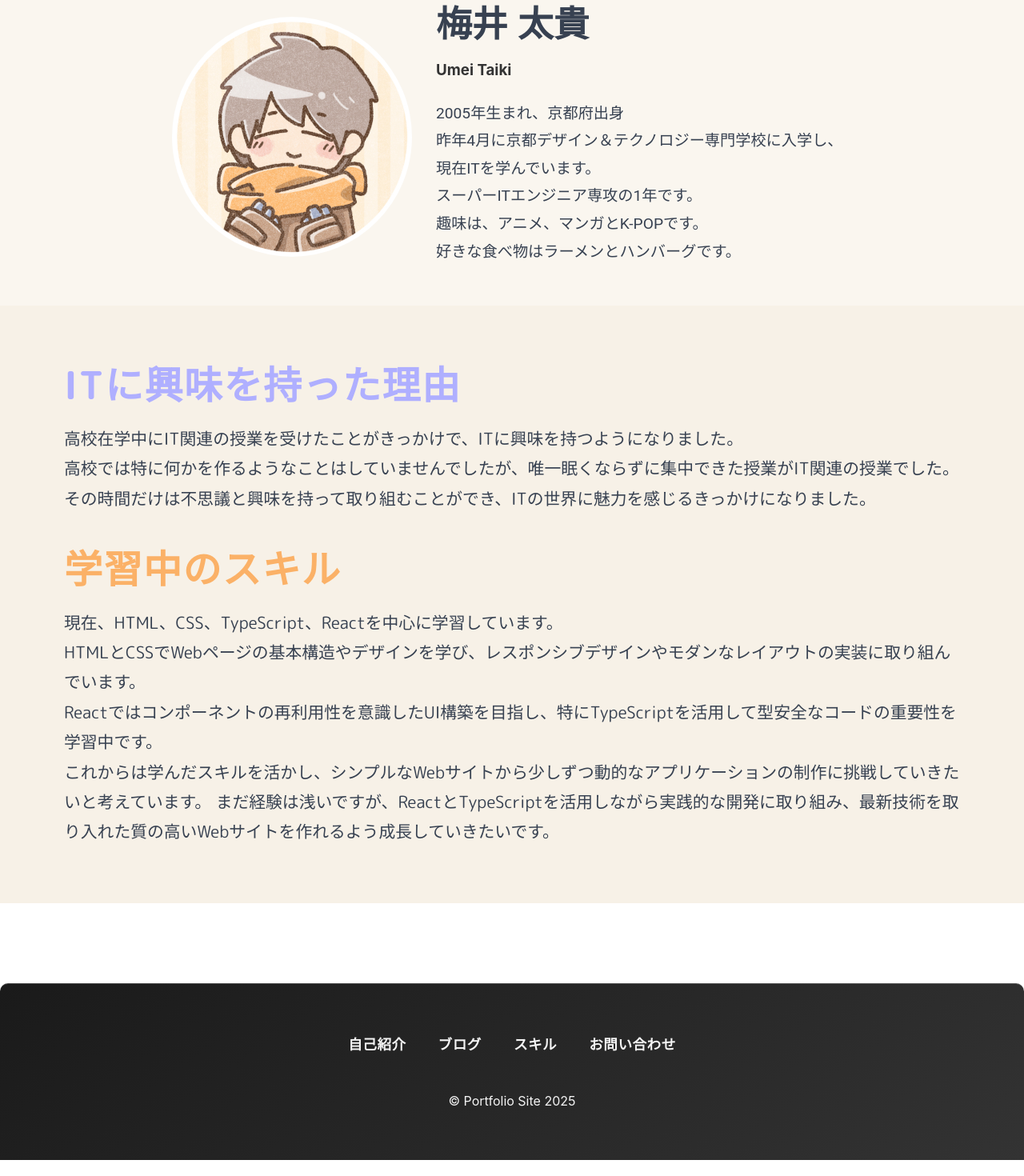
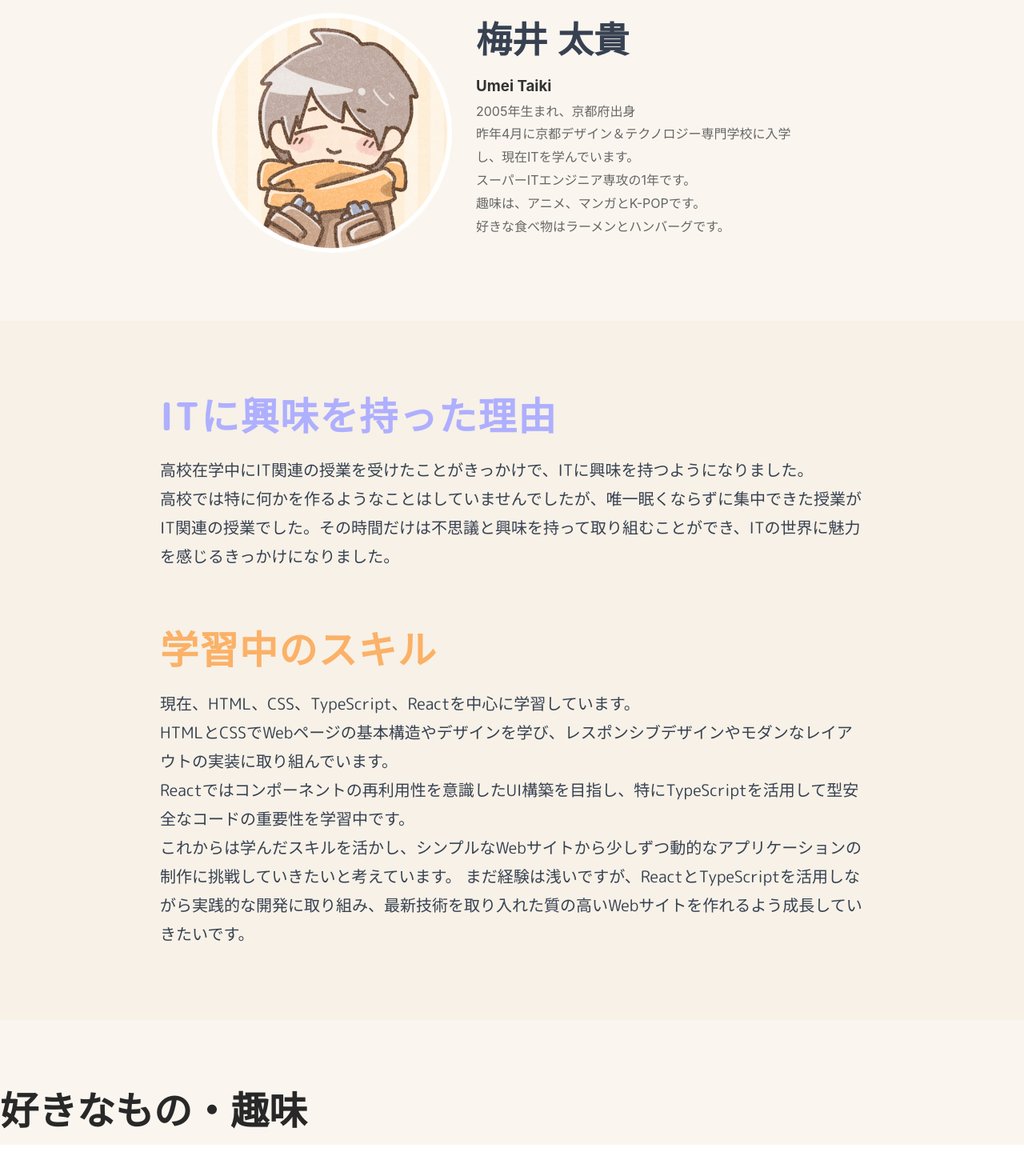
Before and after one commit to KTCume/react-next-portfolio, a Next.js app: page /about in a window 1280 px wide. Shown: the part 580-2050 px from the top of the page at 80% size. Built offline with nearby package versions, Linux system fonts and the light colour scheme; a web font is replaced by a local one.

Commit message:
デザイン変更

```diff
--- a/app/_components/BlogList/index.module.css
+++ b/app/_components/BlogList/index.module.css
@@ -9,6 +9,7 @@
     border: none;
     overflow: hidden;
     box-shadow: 0 6px 12px rgba(0, 0, 0, 0.15);
+    background-color: #f0f0f0;
     display: flex;
     flex-direction: column;
     transition: opacity 0.3s ease; /* ホバー時アニメーション */
--- a/app/_components/Footer/index.tsx
+++ b/app/_components/Footer/index.tsx
@@ -20,7 +20,7 @@ export default function Footer() {
                     </li>
                 </ul>
             </nav>
-            <p className={styles.cr}>©︎ Portfolio Site 2025</p>
+            <p className={styles.cr}>©︎ 2025 Umei Taiki</p>
         </footer>
     );
 }
--- a/app/_components/SkillList/index.module.css
+++ b/app/_components/SkillList/index.module.css
@@ -9,6 +9,7 @@
     border: none;
     overflow: hidden;
     box-shadow: 0 6px 12px rgba(0, 0, 0, 0.15);
+    background-color: #f0f0f0;
     text-align: center;
     display: flex;
     flex-direction: column;
--- a/app/about/page.module.css
+++ b/app/about/page.module.css
@@ -9,12 +9,13 @@
     margin: 0 auto;
     width: 100%;
     max-width: 850px;
+    padding: 0 50px 50px;
 }
 
 .title {
     font-size: 4.5rem;
     font-weight: 700;
-    margin-top: 60px;
+    margin-top: 80px;
     margin-bottom: 40px;
     text-align: center;
     color: #af88f3;
@@ -56,16 +57,15 @@
 }
 
 .profileText {
-    font-size: 1.2rem;
-    color: #374151;
-    font-family: 'Roboto', sans-serif;
-    line-height: 1.8;
-    white-space: pre-wrap; /* 改行を反映させる */
-    margin: 20px 0;
+    font-size: 1rem;
+    margin-bottom: 24px;
+    color: #666;
+    max-width: 600px; /* テキストの横幅を制限して見やすく */
 }
 
 .interest {
     background-color: rgb(247, 241, 231);
+    padding: 0 200px;
 }
 
 .interestImage {
@@ -83,45 +83,45 @@
     color: #afafff;
     letter-spacing: 1.5px; /* 文字間隔を広げる */
     line-height: 1.2; /* 行間を広げて可読性を高める */
-    padding: 0 80px;
-    padding-top: 70px;
+    padding-top: 90px;
 }
 
 .interestText {
-    font-size: 1.3rem;
+    font-size: 20px;
     color: #374151;
     font-family: 'M PLUS Rounded 1c', sans-serif;
     line-height: 1.8;
     white-space: pre-wrap; /* 改行を反映させる */
     margin: 20px 0;
-    padding: 0 80px;
-}
-
-.skilltop {
-    background-color: #e4e4e4;
 }
 
 /* 学習中のスキルテキスト */
 .skillTitle {
-    margin-top: 40px;
+    margin-top: 70px;
     font-family: 'M PLUS Rounded 1c', sans-serif; /* 丸みのあるおしゃれなフォントを指定 */
     font-size: 3rem;
     font-weight: 700; /* 軽めの太さ */
     color: #fbb167;
     letter-spacing: 1.5px; /* 文字間隔を広げる */
     line-height: 1.2; /* 行間を広げて可読性を高める */
-    padding: 0 80px;
 }
 
 .skillText {
-    font-size: 1.3rem;
+    font-size: 20px;
     color: #374151;
     font-family: 'M PLUS Rounded 1c', sans-serif;
     line-height: 1.8;
     white-space: pre-wrap; /* 改行を反映させる */
     margin: 20px 0;
-    padding: 0 80px;
-    padding-bottom: 70px;
+    padding-bottom: 90px;
+}
+
+.hobbyTitle {
+    margin-top: 70px;
+    font-family: 'M PLUS Rounded 1c', sans-serif; /* 丸みのあるおしゃれなフォントを指定 */
+    font-size: 3rem;
+    font-weight: 600; /* 軽めの太さ */
+    color: #282828;
 }
 
 @media (max-width: 960px) {
@@ -143,3 +143,21 @@
         font-size: 1.1rem; /* テキストの文字サイズを調整 */
     }
 }
+
+@media (max-width: 768px) {
+    .interest {
+        padding: 0 50px;
+    }
+    .interestTitle {
+        font-size: 2rem;
+    }
+    .interestText {
+        font-size: 17px;
+    }
+    .skillTitle {
+        font-size: 2rem;
+    }
+    .skillText {
+        font-size: 17px;
+    }
+}
--- a/app/about/page.tsx
+++ b/app/about/page.tsx
@@ -47,6 +47,15 @@ export default function Page() {
                     </p>
                 </div>
             </section>
+
+            <section className={styles.hobby}>
+            <h2 className={styles.hobbyTitle}>好きなもの・趣味</h2>
+                <div className={styles.hobbyContainer}>
+                    <p className={styles.hobbyText}>
+
+                    </p>
+                </div>
+            </section>
         </div>
     );
 }
--- a/app/page.module.css
+++ b/app/page.module.css
@@ -89,7 +89,6 @@
   align-items: center;
   justify-content: center;
   padding: 48px 16px;
-  text-align: center;
   background-color: #e7d7f7; /* 背景を淡いグレーに設定 */
   /* border-top: 1px solid #ddd; セクション間の区切り線 */
   margin: 80px auto; /* 上下中央揃え用の余白 */
@@ -103,20 +102,44 @@
   font-size: 3.8rem;
   font-weight: bold;
   margin-bottom: 16px;
+  text-align: center;
   color: #333;
+}
+
+.profileContainer {
+  display: flex;
+  align-items: center; /* 縦方向に中央揃え */
+  gap: 30px; /* 画像とテキストの間隔 */
+  width: 100%;
+  max-width: 1200px;
+  margin-bottom: 30px;
+  padding: 0 200px;
+}
+
+.profileTextContainer {
+  display: flex;
+  flex-direction: column; /* 名前とテキストを縦並び */
+  justify-content: center; /* テキストを中央揃え */
+}
+
+.name {
+  font-size: 2.8rem;
+  font-weight: 700;
+  color: #374151;
+  font-family: "Sawarabi Mincho", sans-serif;
+}
+
+.profileText {
+  font-size: 1rem;
+  margin-bottom: 24px;
+  color: #666;
+  max-width: 600px; /* テキストの横幅を制限して見やすく */
 }
 
 .profileImage {
   margin: 10px;
   border-radius: 50%; /* 丸い画像にする */
   object-fit: cover; /* 画像が丸に収まるように調整 */
-}
-
-.profileDescription {
-  font-size: 1rem;
-  margin-bottom: 24px;
-  color: #666;
-  max-width: 600px; /* テキストの横幅を制限して見やすく */
 }
 
 .profileLink {
@@ -191,6 +214,17 @@
   .skill {
     width: calc(100% - 160px);
   }
+  .profileContainer {
+    padding: 0 100px;
+    flex-direction: column; /* 画面サイズが小さくなったら縦並びに変更 */
+    align-items: center; /* 中央揃え */
+  }
+}
+
+@media (max-width: 768px) {
+  .profileContainer {
+    padding: 0 50px;
+  }
 }
 
 @media (max-width: 640px) {
@@ -238,7 +272,7 @@
     font-size: 3rem;
   }
 
-  .profileDescription {
+  .profileText {
     font-size: 0.9rem;
   }
 
```
Also changed, not shown: app/page.tsx (+11 -4 lines).
